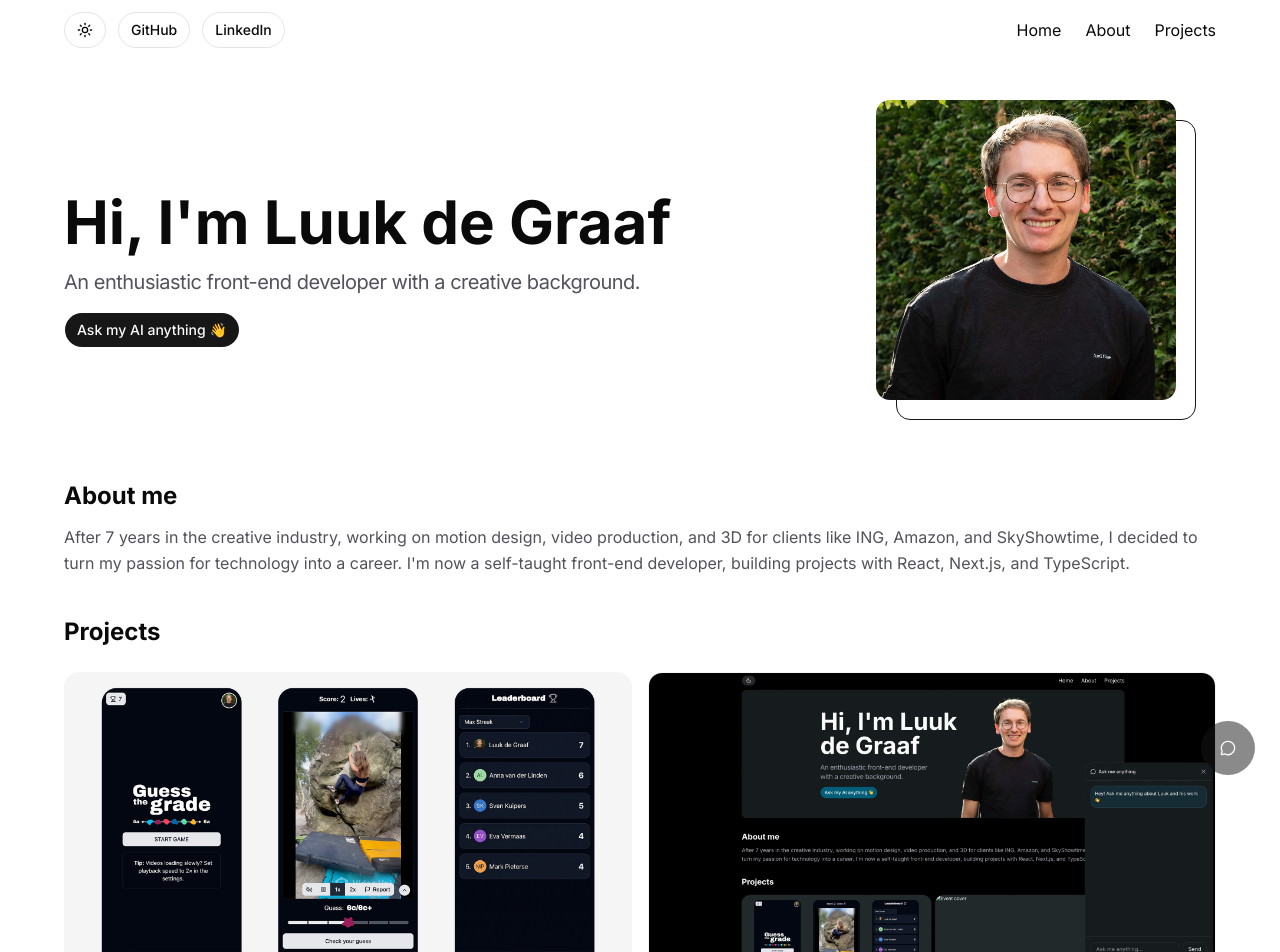
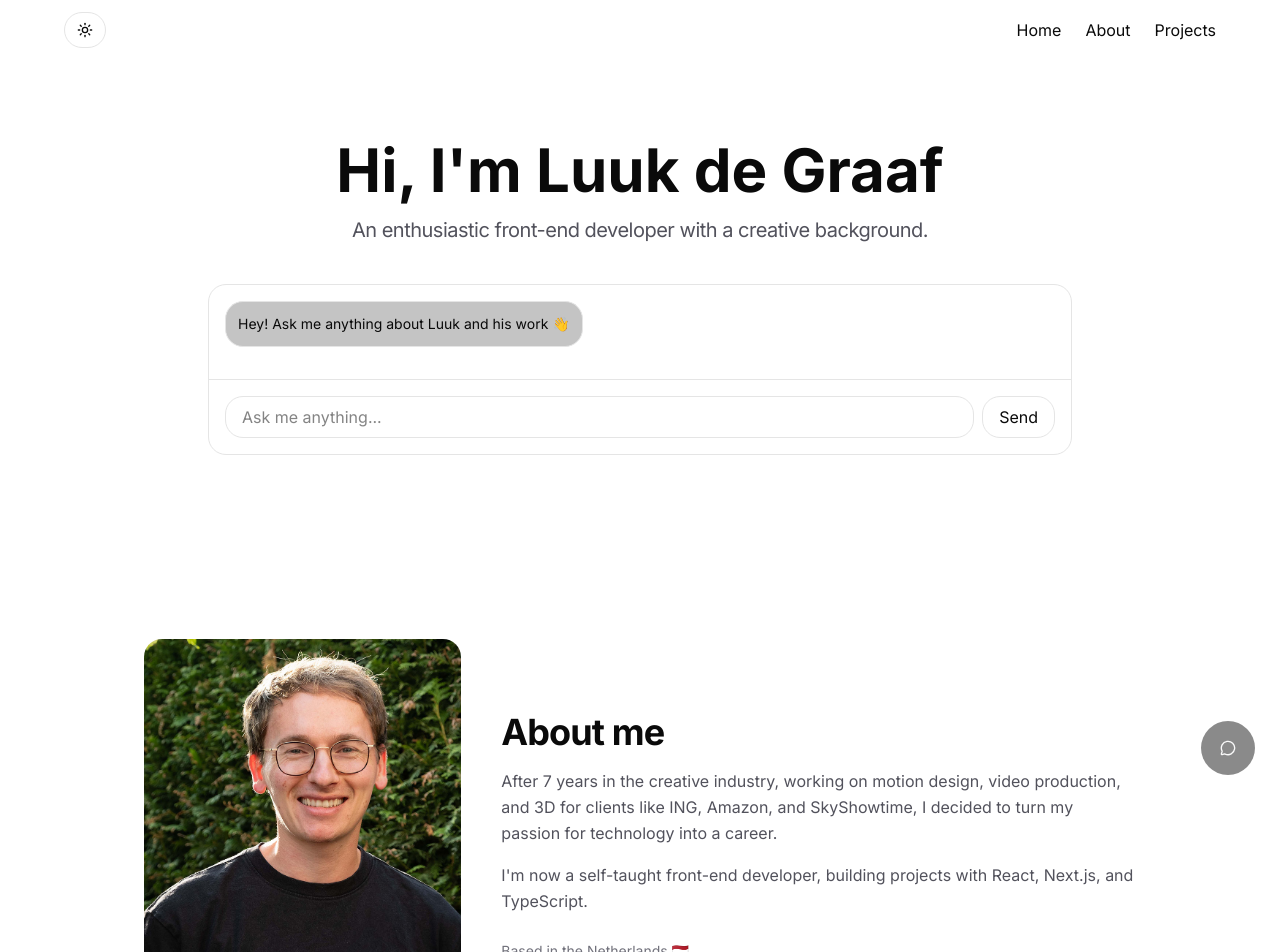
Before and after one commit to luukdg/my-portfolio, a Next.js app: page / in a window 1280 px wide. Shown: the top 952 px of the page. Built offline with nearby package versions, Linux system fonts and the light colour scheme.

Commit message:
feat: enhance AboutMe section layout, refactor Chatbot and Welcome components, and introduce useChat hook for improved chatbot functionality

```diff
--- a/app/page.tsx
+++ b/app/page.tsx
@@ -6,7 +6,6 @@ import { AboutMe } from "@/components/sections/aboutme";
 import { Projects } from "@/components/sections/projects";
 import { Resume } from "@/components/sections/creative";
 import { Contact } from "@/components/sections/contact";
-import Chatbot from "@/components/ui/Chatbot";
 import { useState } from "react";
 
 export default function Home() {
@@ -16,7 +15,6 @@ export default function Home() {
     <div className="flex flex-col flex-1 items-center justify-center dark:bg-black pb-16 sm:pb-20">
       <NavBar className="w-full flex flex-row justify-between max-w-7xl py-3 px-5 sm:px-16" />
       <main className="gap-10 flex flex-1 w-full max-w-7xl flex-col items-center px-5 sm:px-16 bg-white dark:bg-black sm:items-start">
-        <Chatbot isOpen={isChatbotOpen} setIsOpen={setIsChatbotOpen} />
         <Welcome isOpen={isChatbotOpen} setIsChatbotOpen={setIsChatbotOpen} />
         <AboutMe />
         <Projects />
--- a/components/sections/aboutme.tsx
+++ b/components/sections/aboutme.tsx
@@ -1,19 +1,44 @@
+import Image from "next/image";
+
 export function AboutMe() {
   return (
-    <div className="w-full flex flex-col gap-6">
-      <div className="flex flex-col sm:flex-row gap-8 items-start">
-        {/* Tekst */}
-        <div className="flex flex-col gap-3 flex-1">
-          <h2 className="text-2xl font-bold">About me</h2>
-          <p className="text-zinc-600 dark:text-zinc-400 leading-relaxed">
+    <section className="w-full max-w-5xl mx-auto py-16 px-4">
+      <div className="flex gap-10 items-center md:flex-row flex-col">
+        <div className="relative w-full aspect-[4/5] overflow-hidden rounded-2xl flex-1 max-w-1/2">
+          <h2>About me</h2>
+          <Image
+            src="/portret.jpg"
+            alt="Luuk de Graaf"
+            fill
+            className="object-cover object-top"
+            sizes="(max-width: 768px) 100vw, 50vw"
+          />
+        </div>
+
+        <div className="flex flex-col gap-4 flex-2">
+          <h2 className="text-3xl md:text-4xl font-bold tracking-tight">
+            About me
+          </h2>
+
+          <p className="text-zinc-600 dark:text-zinc-400 leading-relaxed ">
             After 7 years in the creative industry, working on motion design,
             video production, and 3D for clients like ING, Amazon, and
             SkyShowtime, I decided to turn my passion for technology into a
-            career. I'm now a self-taught front-end developer, building projects
-            with React, Next.js, and TypeScript.
+            career.
           </p>
+
+          <p className="text-zinc-600 dark:text-zinc-400 leading-relaxed">
+            I'm now a self-taught front-end developer, building projects with
+            React, Next.js, and TypeScript.
+          </p>
+
+          <div className="pt-2">
+            <span className="text-sm text-zinc-500">
+              Based in the Netherlands 🇳🇱
+            </span>
+          </div>
         </div>
       </div>
-    </div>
+    </section>
   );
 }
--- a/components/sections/navbar.tsx
+++ b/components/sections/navbar.tsx
@@ -8,19 +8,8 @@ type NavBarProps = {
 export function NavBar({ className }: NavBarProps) {
   return (
     <div className={className}>
-      <div className="flex flex-row items-center gap-3 ">
+      <div className="flex flex-row items-center gap-3">
         <ThemeToggle />
-        <Button asChild variant="outline">
-          <a href="https://github.com/luukdg" target="_blank">
-            GitHub
-          </a>
-        </Button>
-
-        <Button asChild variant="outline">
-          <a href="https://www.linkedin.com/in/luuk-de-graaf/" target="_blank">
-            LinkedIn
-          </a>
-        </Button>
       </div>
       <div className="flex flex-row gap-6 items-center">
         <p>Home</p>
--- a/components/sections/welcome.tsx
+++ b/components/sections/welcome.tsx
@@ -1,15 +1,20 @@
-import Image from "next/image";
+import { JSX, useState } from "react";
 import { Button } from "../ui/button";
+import Chatbot from "../ui/Chatbot";
 
 interface WelcomeProps {
   isOpen: boolean;
   setIsChatbotOpen: (isOpen: boolean) => void;
+  pageLoading?: boolean;
 }
 
-export function Welcome({ isOpen, setIsChatbotOpen }: WelcomeProps) {
+export function Welcome({
+  isOpen,
+  setIsChatbotOpen,
+}: WelcomeProps): JSX.Element {
   return (
-    <div className="relative flex flex-row w-full rounded-xl items-center justify-between gap-10 pt-10">
-      <div className="flex flex-col gap-4 py-10 z-1 items-start">
+    <div className="relative flex flex-col w-full rounded-xl items-center justify-center gap-10 py-20">
+      <div className="flex flex-col gap-4 z-1 items-center">
         <h1 className="text-4xl sm:text-5xl md:text-6xl font-bold whitespace-nowrap">
           Hi, I'm Luuk <br className="block lg:hidden" /> de Graaf
         </h1>
@@ -17,23 +22,12 @@ export function Welcome({ isOpen, setIsChatbotOpen }: WelcomeProps) {
           An enthusiastic <br className="block lg:hidden" /> front-end developer{" "}
           <br className="block lg:hidden" /> with a creative background.
         </p>
-        <Button onClick={() => setIsChatbotOpen(!isOpen)}>
+        <Button className="sm:hidden" onClick={() => setIsChatbotOpen(!isOpen)}>
           Ask my AI anything 👋
         </Button>
       </div>
-      <div className="flex w-full h-full items-center justify-end pr-10 pb-10">
-        <div className="relative w-full max-w-[300px] aspect-square">
-          {/* Border (behind) */}
-          <div className="absolute left-5 top-5 w-full h-full border border-secondary-foreground rounded-xl z-0"></div>
-
-          {/* Image (on top) */}
-          <Image
-            src="/portret.jpg"
-            alt="Luuk de Graaf"
-            fill
-            className="object-top object-cover rounded-xl z-10"
-          />
-        </div>
+      <div className="w-3/4">
+        <Chatbot isOpen={isOpen} setIsOpen={setIsChatbotOpen} />
       </div>
     </div>
   );
--- /dev/null
+++ b/components/ui/ChatUI.tsx
@@ -0,0 +1,60 @@
+import { Skeleton } from "@/components/ui/skeleton";
+
+interface ChatUIProps {
+  messages: Array<{ role: string; content: string }>;
+  isLoading: boolean;
+  input: string;
+  setInput: (value: string) => void;
+  handleSend: () => void;
+  bottomRef: React.RefObject<HTMLDivElement>;
+}
+
+export function ChatUI({
+  messages,
+  isLoading,
+  input,
+  setInput,
+  handleSend,
+  bottomRef,
+}: ChatUIProps) {
+  return (
+    <>
+      {/* Messages */}
+      <div className="flex-1 overflow-y-auto p-4 space-y-4 h-full">
+        {messages.map((message, index) => (
+          <div
+            key={index}
+            className={message.role === "user" ? "text-right" : "text-left"}
+          >
+            <div className="inline-block rounded-2xl p-3 border border-border bg-primary/25">
+              <p className="text-sm">{message.content}</p>
+            </div>
+          </div>
+        ))}
+        {isLoading && <Skeleton className="h-12 w-full" />}
+        <div ref={bottomRef} />
+      </div>
+
+      {/* Input */}
+      <div className="p-4 border-t border-border bg-dark-secondary">
+        <div className="flex gap-2">
+          <input
+            type="text"
+            value={input}
+            onChange={(e) => setInput(e.target.value)}
+            onKeyDown={(e) => e.key === "Enter" && handleSend()}
+            placeholder="Ask me anything..."
+            className="flex-1 bg-dark-secondary border border-border rounded-2xl px-4 py-2"
+          />
+          <button
+            onClick={handleSend}
+            disabled={isLoading || !input.trim()}
+            className="px-4 py-2 bg-gradient-to-r from-accent-blue to-accent-purple rounded-2xl border border-border"
+          >
+            Send
+          </button>
+        </div>
+      </div>
+    </>
+  );
+}
--- a/components/ui/Chatbot.tsx
+++ b/components/ui/Chatbot.tsx
@@ -3,76 +3,32 @@
 import { useState, useRef, useEffect } from "react";
 import { Button } from "./button";
 import { MessageCircle, X } from "lucide-react";
-import { Skeleton } from "@/components/ui/skeleton";
-
-interface Message {
-  role: "user" | "assistant";
-  content: string;
-}
+import { useChat } from "@/hooks/useChat";
+import { ChatUI } from "./ChatUI";
 
 interface ChatBotOpen {
   isOpen: boolean;
   setIsOpen: (isOpen: boolean) => void;
 }
 
-export default function Chatbot({ isOpen, setIsOpen }: ChatBotOpen) {
-  const [messages, setMessages] = useState<Message[]>([
+export default function Chatbot({ isOpen, setIsOpen }: ChatBotOpen & {}) {
+  const { messages, sendMessage, isLoading } = useChat([
     {
       role: "assistant",
       content: "Hey! Ask me anything about Luuk and his work 👋",
     },
   ]);
   const [input, setInput] = useState("");
-  const [isLoading, setIsLoading] = useState(false);
-  const bottomRef = useRef<HTMLDivElement>(null);
-
-  const sendMessage = async () => {
-    if (!input.trim() || isLoading) return;
-
-    const userMessage = input.trim();
-    setInput("");
-    setMessages((prev) => [...prev, { role: "user", content: userMessage }]);
-    setIsLoading(true);
-
-    try {
-      const response = await fetch("/api/chat", {
-        method: "POST",
-        headers: {
-          "Content-Type": "application/json",
-        },
-        body: JSON.stringify({
-          message: userMessage,
-          conversationHistory: messages,
-        }),
-      });
-
-      if (!response.ok) {
-        throw new Error("Failed to get response");
-      }
-
-      const data = await response.json();
-      setMessages((prev) => [
-        ...prev,
-        { role: "assistant", content: data.response },
-      ]);
-    } catch (error) {
-      console.error("Error sending message:", error);
-      setMessages((prev) => [
-        ...prev,
-        {
-          role: "assistant",
-          content:
-            "Sorry, I'm having trouble connecting right now. Please try again later or check your API configuration.",
-        },
-      ]);
-    } finally {
-      setIsLoading(false);
-    }
-  };
+  const bottomRef = useRef<HTMLDivElement>(null!);
 
   useEffect(() => {
     bottomRef.current?.scrollIntoView({ behavior: "smooth" });
   }, [messages, isLoading]);
+
+  const handleSend = async () => {
+    await sendMessage(input);
+    setInput("");
+  };
 
   return (
     <>
@@ -91,64 +47,26 @@ export default function Chatbot({ isOpen, setIsOpen }: ChatBotOpen) {
           className="bg-card fixed bottom-0 left-0 right-0 h-[90vh] rounded-t-4xl sm:bottom-22
         sm:right-4 sm:left-auto sm:w-96 sm:h-[600px] sm:rounded-4xl border border-border flex flex-col z-50"
         >
-          {/* 👇 Header toevoegen */}
-          <div className="flex items-center justify-between p-4 border-b border-border">
-            <div className="flex items-center gap-2">
-              <MessageCircle className="w-4 h-4" />
-              <span className="text-sm font-medium">Ask me anything</span>
-            </div>
-            <button
-              onClick={() => setIsOpen(false)}
-              className="text-zinc-400 hover:text-white transition-colors"
-            >
-              <X className="w-5 h-5" />
-            </button>
-          </div>
-
-          {/* Messages area */}
-          <div className="flex-1 overflow-y-auto p-4 space-y-4">
-            {messages.map((message, index) => (
-              <div
-                key={index}
-                className={message.role === "user" ? "text-right" : "text-left"}
-              >
-                <div
-                  className={`inline-block rounded-2xl p-3 ${
-                    message.role === "user"
-                      ? "bg-gradient-to-br from-accent-blue to-accent-purple border border-border bg-primary"
-                      : "border border-border bg-primary/25"
-                  }`}
-                >
-                  <p className="text-sm">{message.content}</p>
-                </div>
-              </div>
-            ))}
-            {isLoading && <Skeleton className="h-12 w-full" />}
-            <div ref={bottomRef} />
-          </div>
-
-          {/* Input */}
-          <div className="p-4 border-t border-border bg-dark-secondary">
-            <div className="flex gap-2">
-              <input
-                type="text"
-                value={input}
-                onChange={(e) => setInput(e.target.value)}
-                onKeyDown={(e) => e.key === "Enter" && sendMessage()}
-                placeholder="Ask me anything..."
-                className="flex-1 bg-dark-secondary border border-border rounded-2xl px-4 py-2"
-              />
-              <button
-                onClick={sendMessage}
-                disabled={isLoading || !input.trim()}
-                className="px-4 py-2 bg-gradient-to-r from-accent-blue to-accent-purple rounded-2xl border border-border"
-              >
-                Send
-              </button>
-            </div>
-          </div>
+          <ChatUI
+            messages={messages}
+            isLoading={isLoading}
+            input={input}
+            setInput={setInput}
+            handleSend={handleSend}
+            bottomRef={bottomRef}
+          />
         </div>
       )}
+      <div className="rounded-2xl border border-border flex flex-col w-full max-h-[600px] bg-card">
+        <ChatUI
+          messages={messages}
+          isLoading={isLoading}
+          input={input}
+          setInput={setInput}
+          handleSend={handleSend}
+          bottomRef={bottomRef}
+        />
+      </div>
     </>
   );
 }
--- /dev/null
+++ b/hooks/useChat.ts
@@ -0,0 +1,56 @@
+// hooks/useChat.ts
+import { useState } from "react";
+
+interface Message {
+  role: "user" | "assistant";
+  content: string;
+}
+
+export function useChat(initialMessages: Message[]) {
+  const [messages, setMessages] = useState<Message[]>(initialMessages);
+  const [isLoading, setIsLoading] = useState(false);
+
+  const sendMessage = async (input: string) => {
+    if (!input.trim() || isLoading) return;
+
+    const userMessage = input.trim();
+
+    setMessages((prev) => [...prev, { role: "user", content: userMessage }]);
+
+    setIsLoading(true);
+
+    try {
+      const response = await fetch("/api/chat", {
+        method: "POST",
+        headers: {
+          "Content-Type": "application/json",
+        },
+        body: JSON.stringify({
+          message: userMessage,
+          conversationHistory: messages,
+        }),
+      });
+
+      if (!response.ok) throw new Error("Failed");
+
+      const data = await response.json();
+
+      setMessages((prev) => [
+        ...prev,
+        { role: "assistant", content: data.response },
+      ]);
+    } catch {
+      setMessages((prev) => [
+        ...prev,
+        {
+          role: "assistant",
+          content: "Something went wrong. Try again later.",
+        },
+      ]);
+    } finally {
+      setIsLoading(false);
+    }
+  };
+
+  return { messages, setMessages, sendMessage, isLoading };
+}
```
Also changed, not shown: components/sections/projects.tsx (+0 -9 lines).
